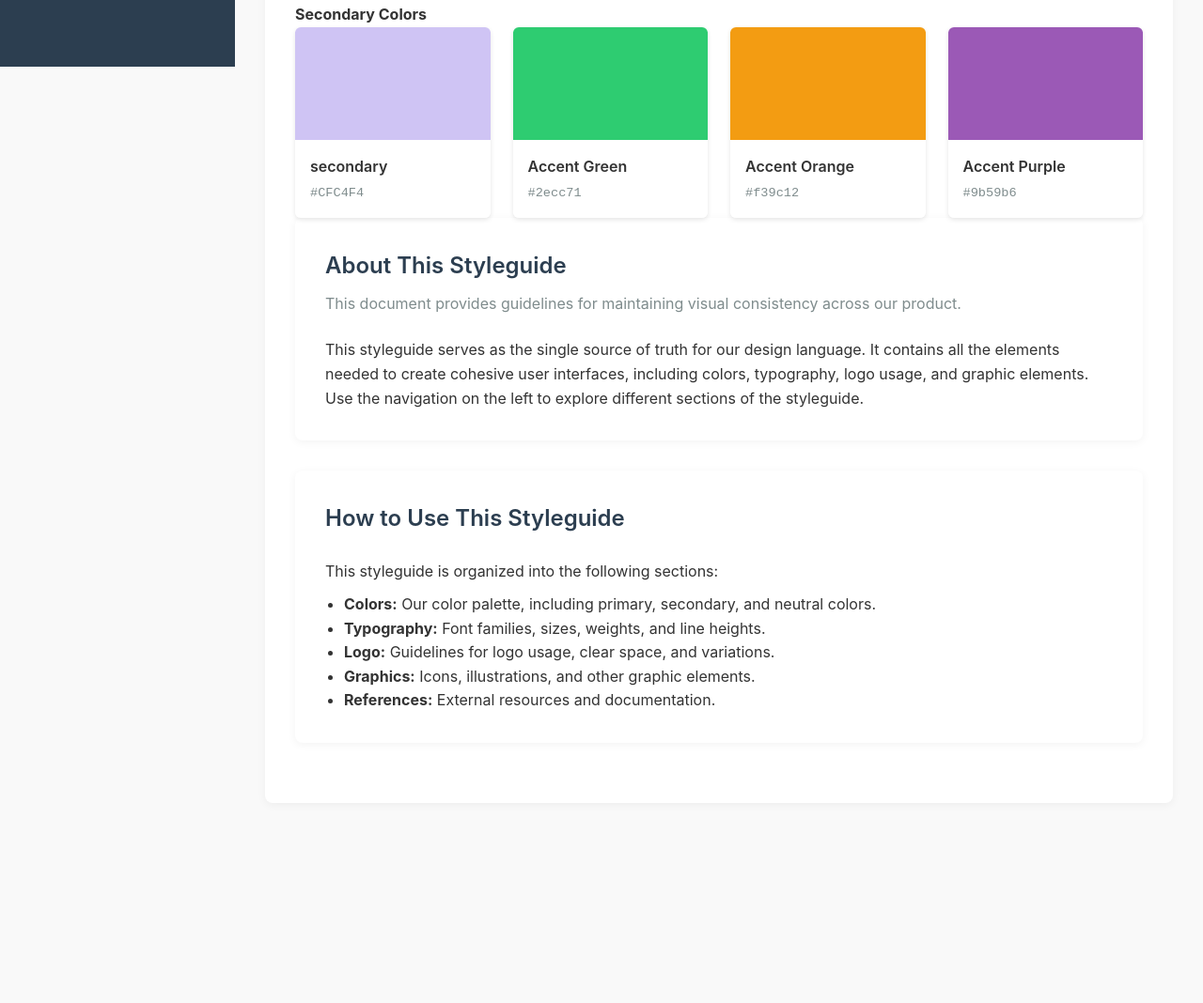
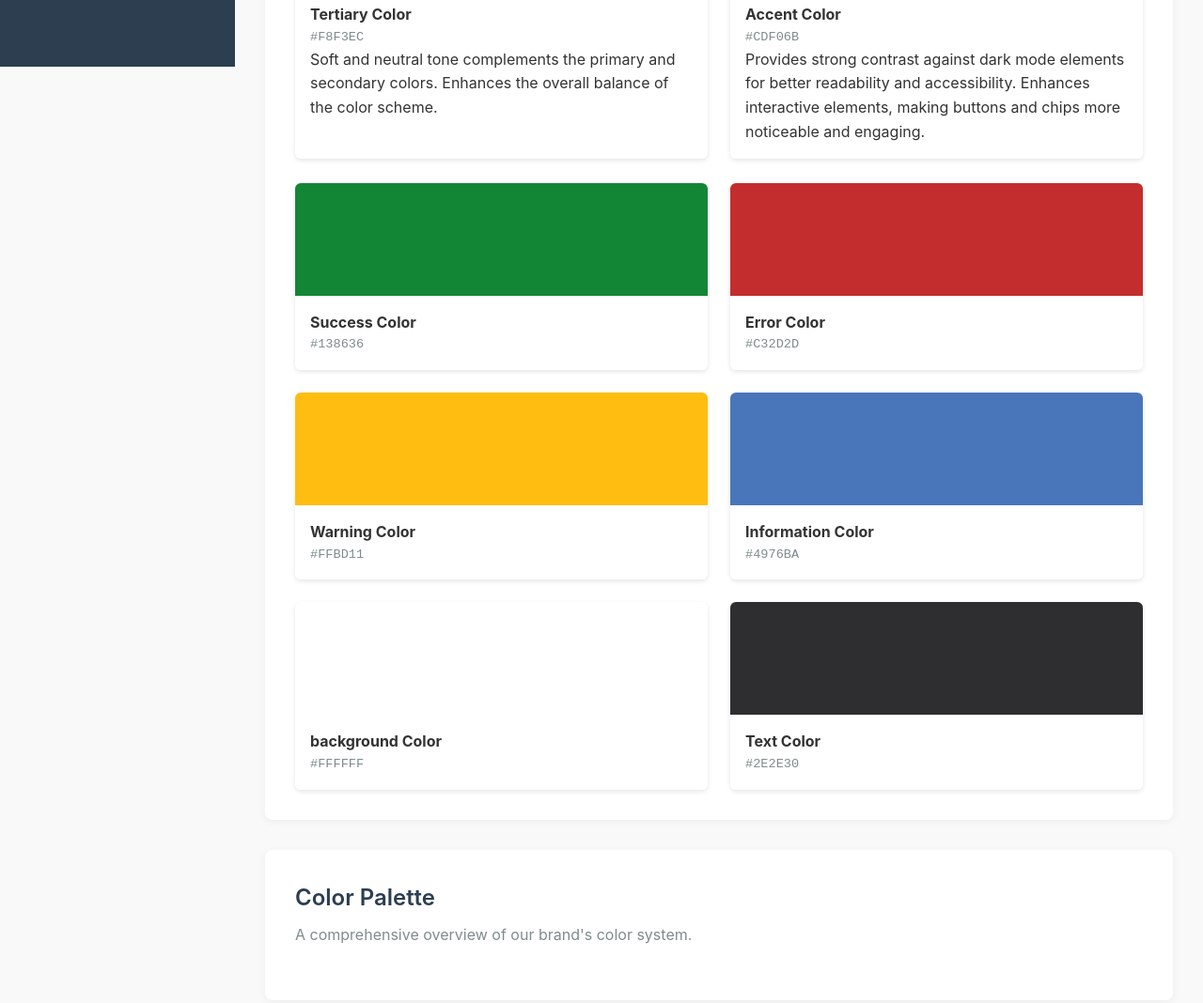
Before and after one commit to rosielee09/Heal_U, a plain HTML site: page colors.html in a window 1280 px wide. Shown: the part 729-1797 px from the top of the page at 94% size. Before the commit the page ends 1648 px from the top, so only its background shows below. Drawn offline with Linux system fonts and the light colour scheme.

Commit message:
color palette

```diff
--- a/colors.html
+++ b/colors.html
@@ -39,111 +39,121 @@
 
         <!-- Primary Colors -->
         <div class="component-section">
-            <h4 class="example-title">Primary Colors</h4>
             <div class="color-grid">
                 <div class="color-item">
-                    <div class="color-preview" style="background-color: #29424D;"></div>
+                    <div class="color-preview color__primary--preview"></div>
                     <div class="color-info">
+                        <h4 class="color-title">Primary Color</h4>
                         <div class="color-value">#29424D</div>
                         <div>Evokes a sense of trust, stability, and renewal, essential for a health-focused application.
                             Creates a calming and reassuring atmosphere.</div>
                     </div>
                 </div>
-            </div>
-        </div>
-
-
-        <!-- Secondary Colors -->
-        <div class="component-section" style="margin-top: 2rem;">
-            <h4 class="example-title">Secondary Colors</h4>
-            <div class="color-grid">
+                  <!-- Secondary Colors -->
                 <div class="color-item">
-                    <div class="color-preview" style="background-color: #CFC4F4;"></div>
+                    <div class="color-preview color__secondary--preview"></div>
                     <div class="color-info">
-                        <div class="color-name">secondary</div>
+                        <h4 class="color-title">Secondary Color</h4>
                         <div class="color-value">#CFC4F4</div>
+                        <div>Purple is associated with balance, mindfulness, and transformation,
+                            aligning with the Heal_U app’s mission of holistic recovery.</div>
                     </div>
                 </div>
+
+                <!-- tertiary -->
                 <div class="color-item">
-                    <div class="color-preview" style="background-color: #2ecc71;"></div>
+                    <div class="color-preview color__tertiary--preview"></div>
                     <div class="color-info">
-                        <div class="color-name">Accent Green</div>
-                        <div class="color-value">#2ecc71</div>
+                        <h4 class="color-title">Tertiary Color</h4>
+                        <div class="color-value">#F8F3EC</div>
+                        <div>Soft and neutral tone complements the primary and secondary colors.
+                            Enhances the overall balance of the color scheme.</div>
                     </div>
                 </div>
+
+               <!-- Accent -->
                 <div class="color-item">
-                    <div class="color-preview" style="background-color: #f39c12;"></div>
+                    <div class="color-preview color__accent--preview"></div>
                     <div class="color-info">
-                        <div class="color-name">Accent Orange</div>
-                        <div class="color-value">#f39c12</div>
-                    </div>
-                </div>
-                <div class="color-item">
-                    <div class="color-preview" style="background-color: #9b59b6;"></div>
-                    <div class="color-info">
-                        <div class="color-name">Accent Purple</div>
-                        <div class="color-value">#9b59b6</div>
+                        <h4 class="color-title">Accent Color</h4>
+                        <div class="color-value">#CDF06B</div>
+                        <div>Provides strong contrast against dark mode elements for better readability and accessibility.
+                            Enhances interactive elements, making buttons and chips more noticeable and engaging. </div>
                     </div>
                 </div>
             </div>
         </div>
 
+    <br/>
+       <!-- Neutral  Colors -->
+   <div class="component-section color-grid__onlycolor">
+            <!-- Success -->
+            <div class="color-item">
+                <div class="color-preview color__success--preview"></div>
+                <div class="color-info">
+                    <h4 class="color-title">Success Color</h4>
+                    <div class="color-value">#138636</div>
+            </div>
+            </div>
+            <!-- Error -->
+            <div class="color-item">
+                <div class="color-preview color__error--preview"></div>
+                <div class="color-info">
+                    <h4 class="color-title">Error Color</h4>
+                    <div class="color-value">#C32D2D</div>
+                </div>
+            </div>
+
+             <!-- Warning -->
+             <div class="color-item">
+                   <div class="color-preview color__warning--preview"></div>
+                <div class="color-info">
+                    <h4 class="color-title">Warning Color</h4>
+                    <div class="color-value">#FFBD11</div>
+                </div>
+            </div>
+
+            <!-- Info -->
+               <div class="color-item">
+                <div class="color-preview color__info--preview"></div>
+                <div class="color-info">
+                    <h4 class="color-title">Information Color</h4>
+                   <div class="color-value">#4976BA</div>
+               </div>
+               </div>
 
 
-        <div class="component">
-          <div class="component-header">
-            <h3 class="component-title">About This Styleguide</h3>
-            <p class="component-description">
-              This document provides guidelines for maintaining visual
-              consistency across our product.
-            </p>
-          </div>
-          <div class="component-content">
-            <p>
-              This styleguide serves as the single source of truth for our
-              design language. It contains all the elements needed to create
-              cohesive user interfaces, including colors, typography, logo
-              usage, and graphic elements.
-            </p>
-            <p>
-              Use the navigation on the left to explore different sections of
-              the styleguide.
-            </p>
-          </div>
-        </div>
 
-        <div class="component">
-          <div class="component-header">
-            <h3 class="component-title">How to Use This Styleguide</h3>
-          </div>
-          <div class="component-content">
-            <p>This styleguide is organized into the following sections:</p>
-            <ul style="margin-left: 20px; margin-top: 10px">
-              <li>
-                <strong>Colors:</strong> Our color palette, including primary,
-                secondary, and neutral colors.
-              </li>
-              <li>
-                <strong>Typography:</strong> Font families, sizes, weights, and
-                line heights.
-              </li>
-              <li>
-                <strong>Logo:</strong> Guidelines for logo usage, clear space,
-                and variations.
-              </li>
-              <li>
-                <strong>Graphics:</strong> Icons, illustrations, and other
-                graphic elements.
-              </li>
-              <li>
-                <strong>References:</strong> External resources and
-                documentation.
-              </li>
-            </ul>
-          </div>
-        </div>
-      </div>
+            <!-- background  -->
+            <div class="color-item">
+                <div class="color-preview color__background--preview"></div>
+            <div class="color-info">
+            <h4 class="color-title">background Color</h4>
+            <div class="color-value">#FFFFFF</div>
+             </div>
+         </div>
+
+         <!-- Text  -->
+            <div class="color-item">
+             <div class="color-preview color__text--preview"></div>
+             <div class="color-info">
+                 <h4 class="color-title">Text Color</h4>
+                <div class="color-value">#2E2E30</div>
+            </div>
+            </div>
+           </div>
+       </div>
+
+    <!-- SECTION 2:  Accessiblilliy -->
+    <div class="component">
+        <div class="component-header">
+            <h3 class="component-title">Color Palette</h3>
+            <p class="component-description">A comprehensive overview of our brand's color system.</p>
     </div>
+    </div>
+
+
+
   </body>
   <script src="script.js"></script>
 </html>
--- a/styles.css
+++ b/styles.css
@@ -123,10 +123,15 @@ body {
 /* Color Styles */
 .color-grid {
     display: grid;
-    grid-template-columns: repeat(auto-fill, minmax(200px, 1fr));
+    grid-template-columns: repeat(auto-fill, minmax(300px, 2fr));
     gap: 1.5rem;
 }
 
+.color-grid__onlycolor {
+    display: grid;
+    grid-template-columns: repeat(auto-fill, minmax(300px, 2fr));
+    gap: 1.5rem;
+}
 .color-item {
     border-radius: 6px;
     overflow: hidden;
@@ -151,6 +156,46 @@ body {
     font-family: monospace;
     color: #7f8c8d;
     font-size: 0.85rem;
+}
+
+.color__primary--preview{
+    background-color: #29424D;
+}
+
+.color__secondary--preview{
+    background-color: #CFC4F4;
+}
+
+.color__tertiary--preview {
+    background-color: #F8F3EC;
+}
+
+.color__accent--preview{
+    background-color: #CDF06B;
+}
+
+.color__success--preview{
+    background-color: #138636;
+}
+
+.color__error--preview{
+    background-color: #C32D2D;
+}
+
+.color__warning--preview{
+    background-color: #FFBD11;
+}
+
+.color__info--preview{
+    background-color: #4976BA;
+}
+
+.color__background--preview{
+    background-color: #fff;
+}
+
+.color__text--preview{
+    background-color: #2E2E30;
 }
 
 /* Typography Styles */
```
